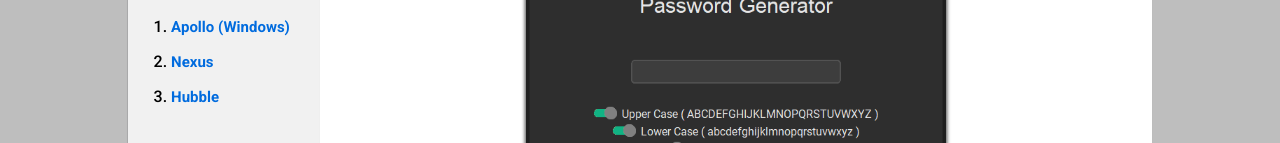
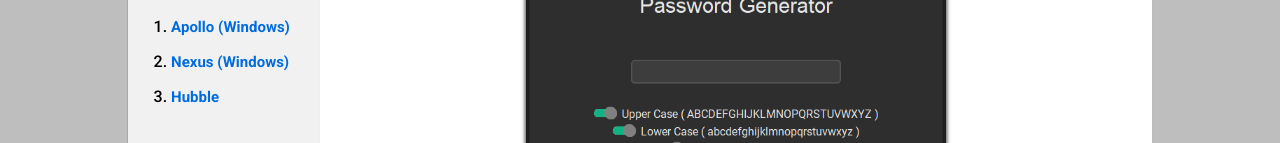
Before and after one commit to littlejohhn/michaelvasilio.github.io, a plain HTML site: page projects.html in a window 1280 px wide. Shown: the part 382-525 px from the top of the page. Drawn offline with Linux system fonts and the light colour scheme.

Commit message:
Update projects.html

```diff
--- a/projects.html
+++ b/projects.html
@@ -35,7 +35,7 @@
         <h2>Personal Project</h2>
         <div class="project-item-listing">
           <p>1. <a href="pdfs/apollo_writeup.pdf">Apollo (Windows)</a></p>
-          <p>2. <a href="pdfs/nexus_writeup.pdf">Nexus</a></p>
+          <p>2. <a href="pdfs/nexus_writeup.pdf">Nexus (Windows)</a></p>
           <p>3. <a href="pdfs/hubble_writeup.pdf">Hubble</a></p>
         </div>
 
```
